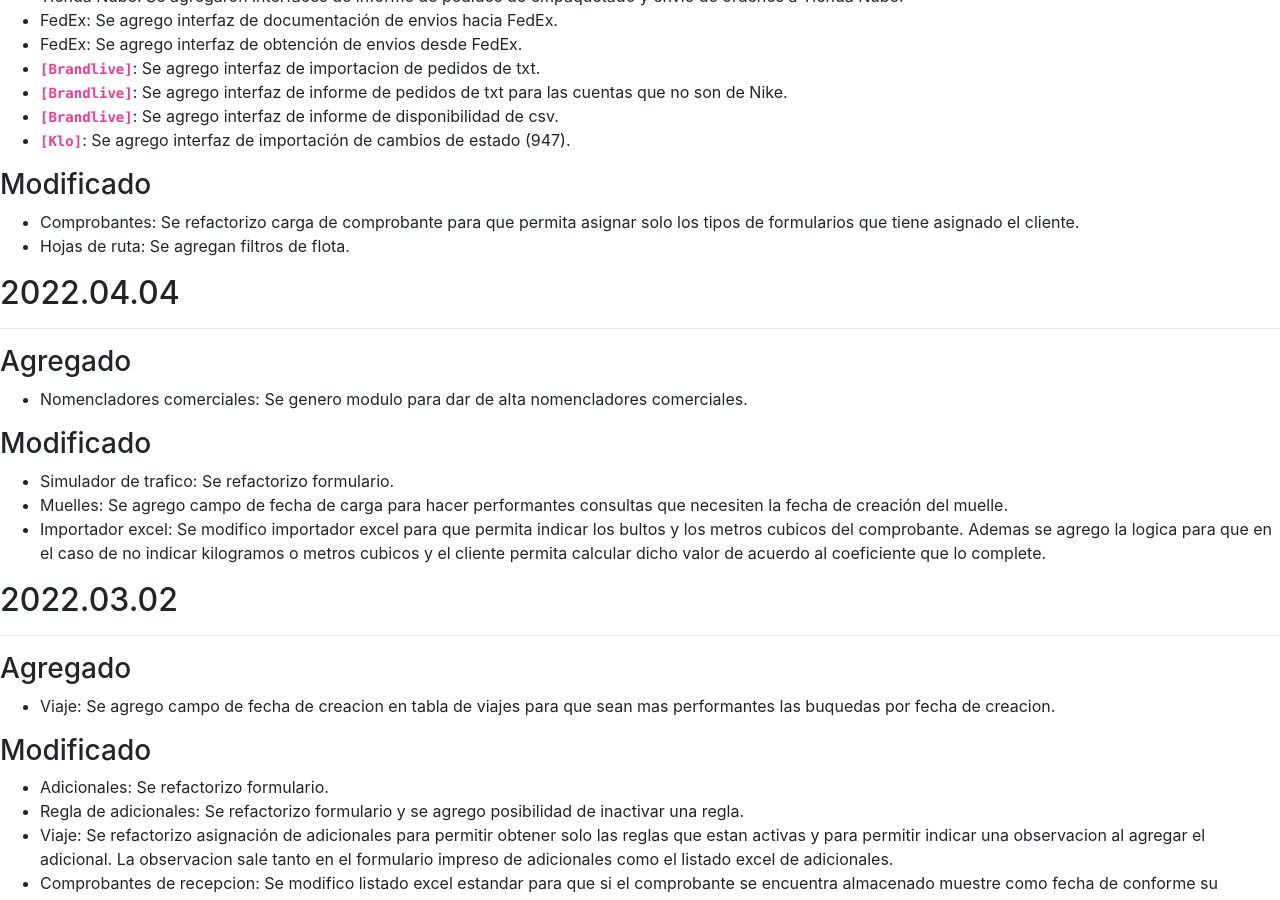
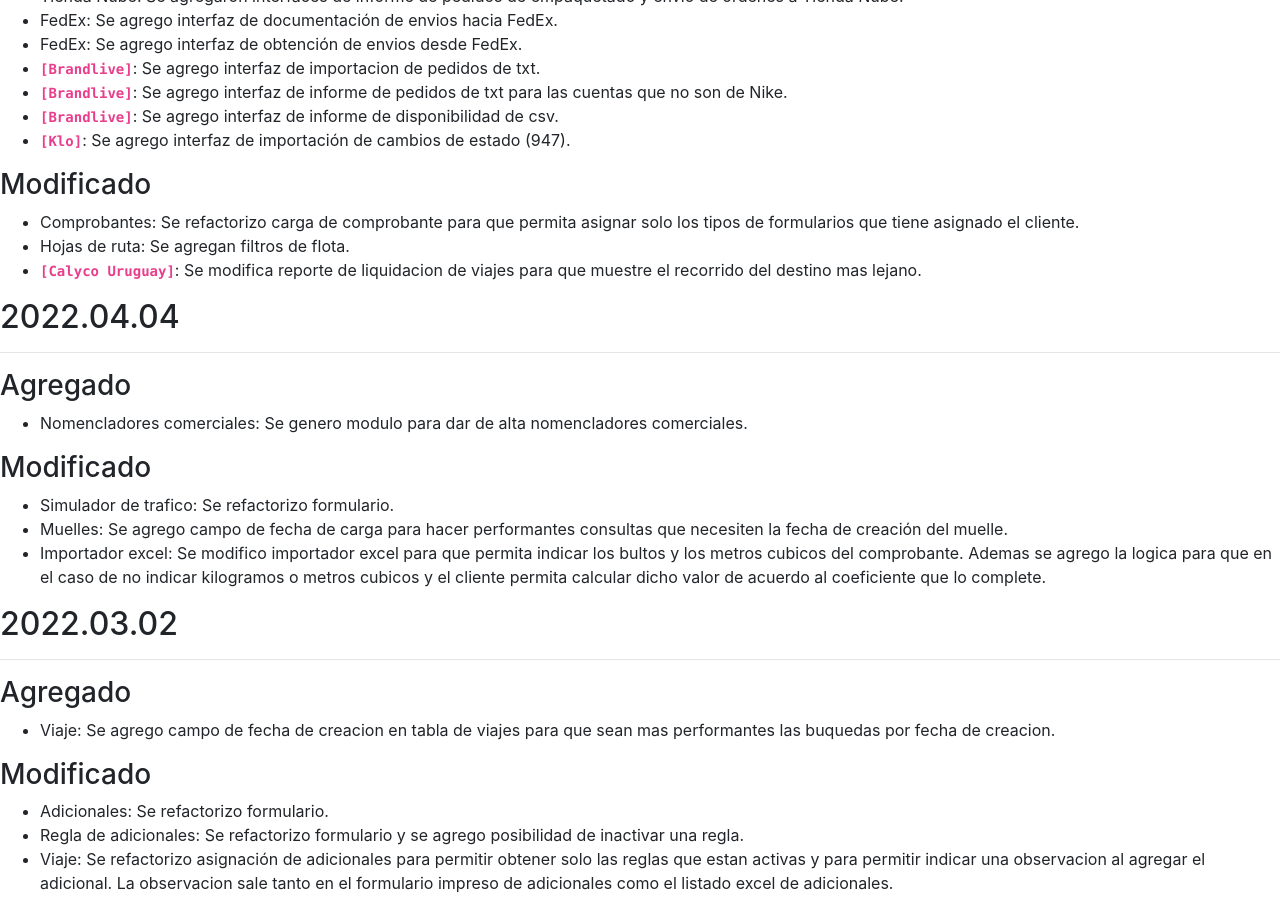
Before and after one commit to brainsys-arsaad/versionado, a Jekyll site: the page built from registro-cambios.markdown, in a window 1280 px wide and 900 px high, scrolled down 569 px. Built offline with Jekyll 4.4.1, drawn with Linux system fonts in a browser that asks for light colours.

Commit message:
Update registro-cambios.markdown

```diff
--- a/registro-cambios.markdown
+++ b/registro-cambios.markdown
@@ -85,6 +85,7 @@ El formato esta basado en [Keep a Changelog](https://keepachangelog.com/es-ES/1.
 ### Modificado
 - Comprobantes: Se refactorizo carga de comprobante para que permita asignar solo los tipos de formularios que tiene asignado el cliente.
 - Hojas de ruta: Se agregan filtros de flota.
+- **`[Calyco Uruguay]`**: Se modifica reporte de liquidacion de viajes para que muestre el recorrido del destino mas lejano.
 
 ## 2022.04.04
 ---
```
